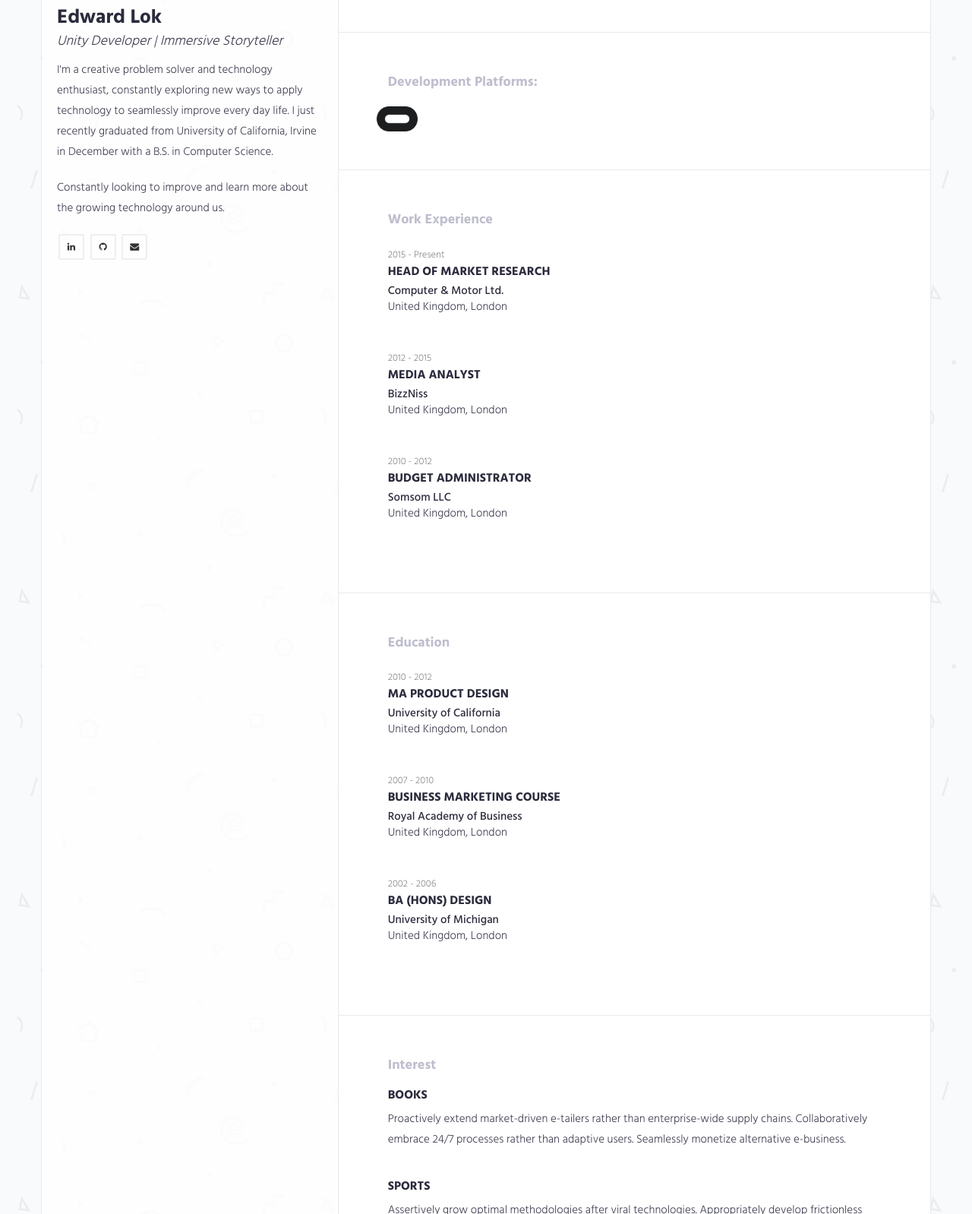
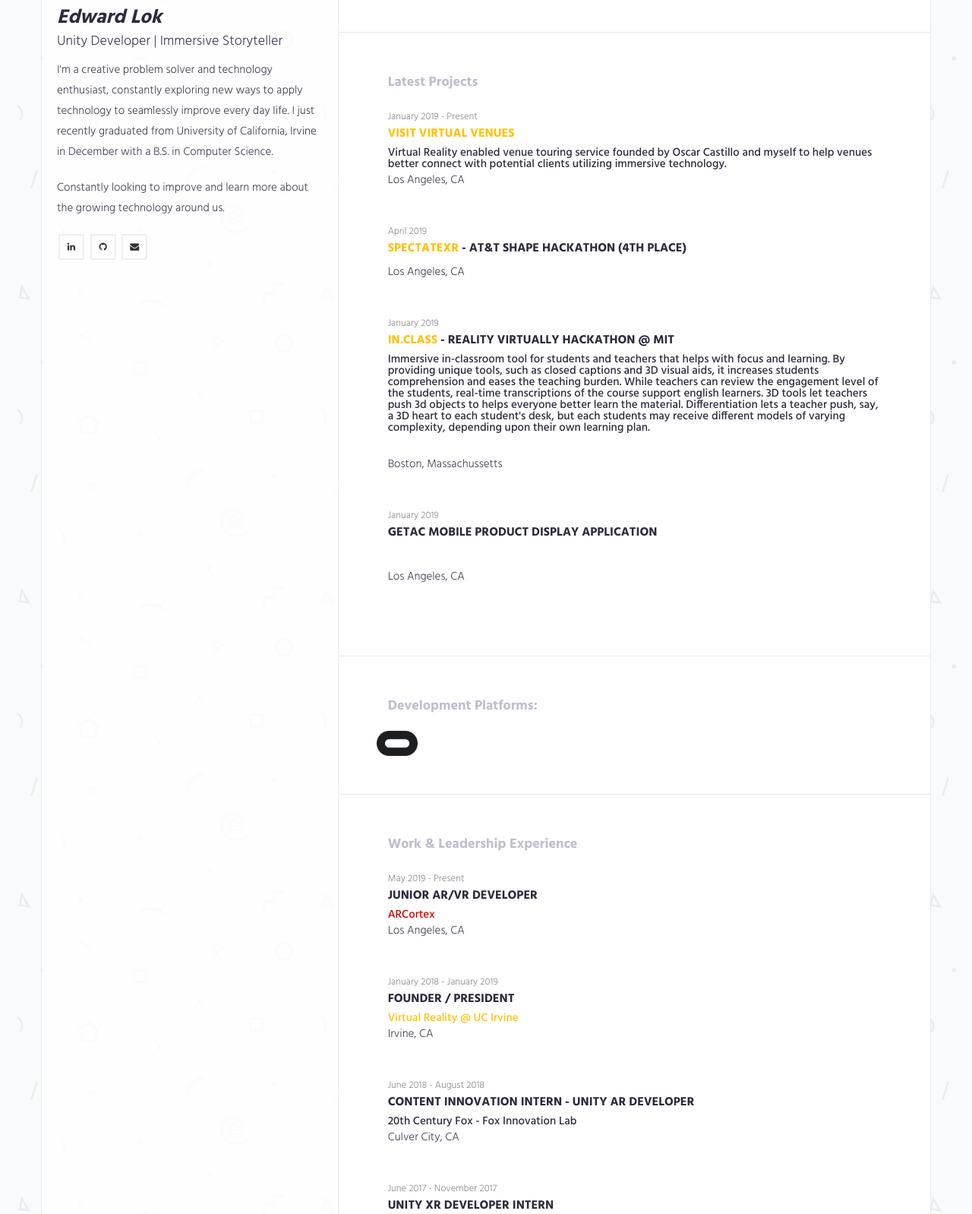
Before and after one commit to edwlok/edwlok.github.io, a plain HTML site: page index.html in a window 1280 px wide. Shown: the part 381-1979 px from the top of the page at 76% size. Drawn offline with Linux system fonts and the light colour scheme.

Commit message:
website update 1

```diff
--- a/index.html
+++ b/index.html
@@ -5,7 +5,7 @@
     <meta http-equiv="X-UA-Compatible" content="IE=edge">
     <meta name="viewport" content="width=device-width, initial-scale=1">
     <!-- The above 3 meta tags *must* come first in the head; any other head content must come *after* these tags -->
-    <title>Resumex - Professional HTML CSS Resume Website Template</title>
+    <title>Edward Lok - Unity Developer / 360 Enthusiast</title>
 
     <!-- favicon -->
     <link href="favicon.png" rel=icon>
@@ -45,8 +45,8 @@
             <img src="img/vr101speaker.jpg" class="img-responsive" alt=""/>
         </div>
         <div class="content">
-            <h1>Edward Lok</h1>
-            <span class="lead"><i>Unity Developer | Immersive Storyteller</i></span>
+            <h1><i>Edward Lok</i></h1>
+            <span class="lead">Unity Developer | Immersive Storyteller</span>
 
             <div class="about-text">
                 <p>
@@ -132,6 +132,56 @@
 </section>
 <!-- .expertise-wrapper -->
 
+<section class="section-wrapper section-experience gray-bg">
+    <div class="container-fluid">
+        <div class="row">
+            <div class="col-md-12">
+                <div class="section-title"><h2>Latest Projects</h2></div>
+            </div>
+        </div>
+        <!--.row-->
+        <div class="row">
+            <div class="col-md-12">
+			    <div class="content-item">
+                    <small>January 2019 - Present</small>
+                    <h3><a href="https://www.visitvirtualvenues.com/">Visit Virtual Venues</a></h3>
+                    <h4>Virtual Reality enabled venue touring service founded by Oscar Castillo and myself to help venues better connect with potential clients utilizing immersive technology.</h4>
+
+                    <p>Los Angeles, CA</p>
+                </div>
+
+                <div class="content-item">
+                    <small>April 2019</small>
+                    <h3><a href="https://devpost.com/software/spectatexr">SpectateXR</a> - AT&T SHAPE Hackathon (4th Place)</h3>
+                    <h4></h4>
+
+                    <p>Los Angeles, CA</p>
+                </div>
+                <!-- .experience-item -->
+                <div class="content-item">
+                    <small>January 2019</small>
+                    <h3><a href="https://devpost.com/software/clue-7xr9ts">IN.Class</a> - Reality Virtually Hackathon @ MIT</h3>
+                    <h4>Immersive in-classroom tool for students and teachers that helps with focus and learning. By providing unique tools, such as closed captions and 3D visual aids, it increases students comprehension and eases the teaching burden. While teachers can review the engagement level of the students, real-time transcriptions of the course support english learners. 3D tools let teachers push 3d objects to helps everyone better learn the material. Differentiation lets a teacher push, say, a 3D heart to each student's desk, but each students may receive different models of varying complexity, depending upon their own learning plan.</h4>
+					<br/>
+                    <p>Boston, Massachussetts</p>
+                </div>
+                <!-- .experience-item -->
+                <div class="content-item">
+                    <small>January 2019</small>
+                    <h3>Getac Mobile Product Display Application</h3>
+                    <h4></h4>
+					<br/>
+                    <p>Los Angeles, CA</p>
+                </div>
+                <!-- .experience-item -->
+            </div>
+        </div>
+        <!--.row-->
+    </div>
+    <!-- .container-fluid -->
+
+</section>
+
 <section class="section-wrapper skills-wrapper">
     <div class="container-fluid">
         <div class="row">
@@ -153,83 +203,51 @@
     <!-- .container-fluid -->
 </section>
 <!-- .skills-wrapper -->
+<!-- .section-experience -->
 
-<section class="section-wrapper section-experience gray-bg">
+<section class="section-wrapper section-education">
     <div class="container-fluid">
         <div class="row">
             <div class="col-md-12">
-                <div class="section-title"><h2>Work Experience</h2></div>
+                <div class="section-title"><h2>Work & Leadership Experience</h2></div>
             </div>
         </div>
         <!--.row-->
         <div class="row">
             <div class="col-md-12">
                 <div class="content-item">
-                    <small>2015 - Present</small>
-                    <h3>Head of market research</h3>
-                    <h4>Computer & Motor Ltd.</h4>
+                    <small>May 2019 - Present</small>
+                    <h3>Junior AR/VR Developer</h3>
+                    <h4><a href="http://www.arcortex.com/" style="color: #cc0000">ARCortex</a></h4>
 
-                    <p>United Kingdom, London</p>
+                    <p>Los Angeles, CA</p>
+                </div>
+
+				<div class="content-item">
+                    <small>January 2018 - January 2019</small>
+                    <h3>Founder / President</h3>
+                    <h4> <a href="https://www.vruci.com/">Virtual Reality @ UC Irvine</a></h4>
+
+                    <p>Irvine, CA</p>
                 </div>
                 <!-- .experience-item -->
                 <div class="content-item">
-                    <small>2012 - 2015</small>
-                    <h3>Media Analyst</h3>
-                    <h4>BizzNiss</h4>
+                    <small>June 2018 - August 2018</small>
+                    <h3>Content Innovation Intern - Unity AR Developer</h3>
+                    <h4>20th Century Fox - Fox Innovation Lab</h4>
 
-                    <p>United Kingdom, London</p>
+                    <p>Culver City, CA</p>
                 </div>
                 <!-- .experience-item -->
                 <div class="content-item">
-                    <small>2010 - 2012</small>
-                    <h3>Budget Administrator</h3>
-                    <h4>Somsom LLC</h4>
+                    <small>June 2017 - November 2017</small>
+                    <h3>Unity XR Developer Intern</h3>
+                    <h4>Paper Triangles</h4>
 
-                    <p>United Kingdom, London</p>
+                    <p>Los Angeles, CA</p>
                 </div>
-                <!-- .experience-item -->
-            </div>
-        </div>
-        <!--.row-->
-    </div>
-    <!-- .container-fluid -->
 
-</section>
-<!-- .section-experience -->
-
-<section class="section-wrapper section-education">
-    <div class="container-fluid">
-        <div class="row">
-            <div class="col-md-12">
-                <div class="section-title"><h2>Education</h2></div>
-            </div>
-        </div>
-        <!--.row-->
-        <div class="row">
-            <div class="col-md-12">
-                <div class="content-item">
-                    <small>2010 - 2012</small>
-                    <h3>MA Product Design</h3>
-                    <h4>University of California</h4>
-
-                    <p>United Kingdom, London</p>
-                </div>
-                <!-- .experience-item -->
-                <div class="content-item">
-                    <small>2007 - 2010</small>
-                    <h3>Business marketing course</h3>
-                    <h4>Royal Academy of Business</h4>
-
-                    <p>United Kingdom, London</p>
-                </div>
-                <!-- .experience-item -->
-                <div class="content-item">
-                    <small>2002 - 2006</small>
-                    <h3>BA (Hons) Design</h3>
-                    <h4>University of Michigan</h4>
-
-                    <p>United Kingdom, London</p>
-                </div>
+				<p> <a href="resume/ELokResume.PDF"> Full Resume</a></p>
                 <!-- .experience-item -->
             </div>
         </div>
@@ -369,25 +387,12 @@
         <div class="row">
             <div class="col-md-12">
                 <address>
-                    <strong>Address</strong><br>
-                    1355 Market Street, Suite 900<br>
-                    San Francisco, CA 94103
-
+                    <strong>Mobile Number</strong><br>
+                    626-759-2340
                 </address>
                 <address>
-                    <strong>Phone Number</strong><br>
-                    +61 3 8376 6284
-                </address>
-
-                <address>
-                    <strong>Mobile Number</strong><br>
-                    987 654 321
-                </address>
-
-
-                <address>
                     <strong>Email</strong><br>
-                    <a href="mailto:#">coffee@amelie.me</a>
+                    <a href="mailto:#">lok.edward1@gmail.com</a>
                 </address>
             </div>
         </div>
@@ -395,7 +400,7 @@
         <div class="row">
             <div class="col-md-12">
                 <div class="feedback-form">
-                    <h2>Get in touch</h2>
+                    <h2>Leave a note</h2>
 
                     <form id="contactForm" action="sendemail.php" method="POST">
                         <div class="form-group">
@@ -437,7 +442,7 @@
         <div class="container-fluid">
             <div class="row">
                 <div class="col-md-12">
-                    <div class="copytext">&copy; Resumex. All rights reserved | Design By: <a
+                    <div class="copytext">&copy; Edward Lok 2019. <br/> &copy; Resumex. All rights reserved | Design By: <a
                             href="https://themehippo.com">themehippo</a></div>
                 </div>
             </div>
```
Also changed, not shown: 1 other file.
